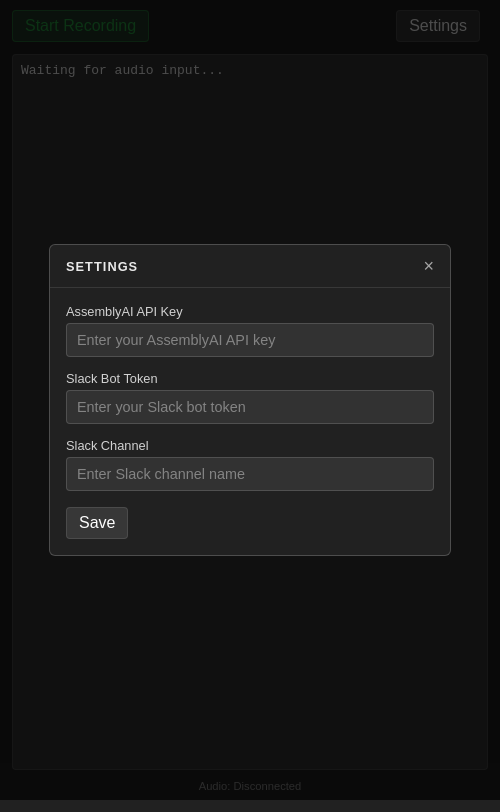
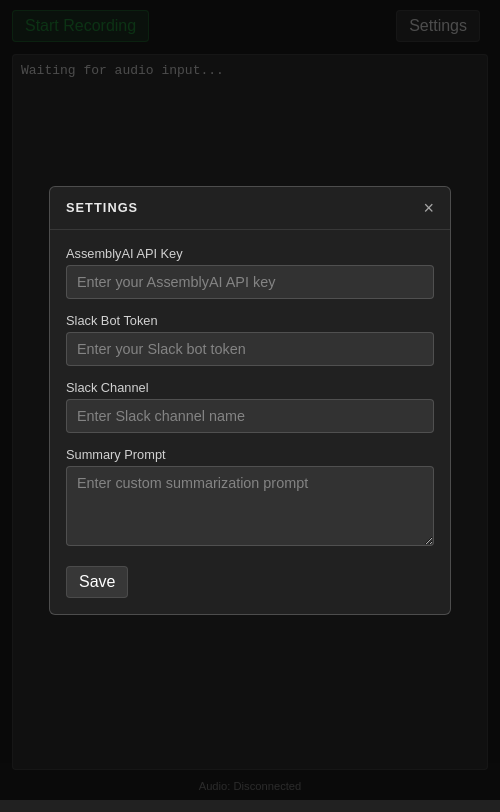
Before and after one commit to alexkroman-assembly/assembly-notes, an Electron app: page src/renderer/index.html in a window 500 px wide. Both pictures are taken after a click on the button "Settings". Drawn offline with Linux system fonts and the light colour scheme; no server answers.

Commit message:
add prompt to settings

```diff
--- a/src/renderer/index.html
+++ b/src/renderer/index.html
@@ -182,7 +182,8 @@
         font-weight: 500;
       }
 
-      .form-group input {
+      .form-group input,
+      .form-group textarea {
         width: 100%;
         font-size: 0.9em;
         padding: 8px 10px;
@@ -192,16 +193,24 @@
         border-radius: 4px;
         box-sizing: border-box;
         transition: all 0.2s ease;
+        font-family: inherit;
       }
 
-      .form-group input:focus {
+      .form-group textarea {
+        min-height: 80px;
+        resize: vertical;
+      }
+
+      .form-group input:focus,
+      .form-group textarea:focus {
         outline: none;
         border-color: rgba(255, 255, 255, 0.4);
         background-color: rgba(255, 255, 255, 0.12);
         box-shadow: 0 0 0 1px rgba(255, 255, 255, 0.1);
       }
 
-      .form-group input::placeholder {
+      .form-group input::placeholder,
+      .form-group textarea::placeholder {
         color: rgba(255, 255, 255, 0.4);
       }
 
@@ -261,6 +270,14 @@ Waiting for audio input...</pre
               />
             </div>
 
+            <div class="form-group">
+              <label for="summaryPrompt">Summary Prompt</label>
+              <textarea
+                id="summaryPrompt"
+                placeholder="Enter custom summarization prompt"
+              ></textarea>
+            </div>
+
             <div class="settings-actions">
               <div class="controls">
                 <button id="saveBtn" type="button">Save</button>
--- a/src/renderer/renderer.js
+++ b/src/renderer/renderer.js
@@ -27,6 +27,7 @@ const settingsModal = document.getElementById('settingsModal');
 const assemblyaiKeyInput = document.getElementById('assemblyaiKey');
 const slackTokenInput = document.getElementById('slackToken');
 const slackChannelInput = document.getElementById('slackChannel');
+const summaryPromptInput = document.getElementById('summaryPrompt');
 
 // Echo cancellation processing
 function createEchoCancellationProcessor() {
@@ -395,6 +396,9 @@ async function loadSettings() {
     assemblyaiKeyInput.value = settings.assemblyaiKey || '';
     slackTokenInput.value = settings.slackToken || '';
     slackChannelInput.value = settings.slackChannel || '';
+    summaryPromptInput.value =
+      settings.summaryPrompt ||
+      'Please provide a concise summary of this transcription, highlighting key points, decisions made, and action items discussed.';
   } catch (error) {
     console.error('Error loading settings:', error);
   }
@@ -406,6 +410,7 @@ async function saveSettings() {
       assemblyaiKey: assemblyaiKeyInput.value,
       slackToken: slackTokenInput.value,
       slackChannel: slackChannelInput.value,
+      summaryPrompt: summaryPromptInput.value,
     };
 
     await window.electronAPI.saveSettings(settings);
```
Also changed, not shown: src/main/main.js (+6 -3 lines).
